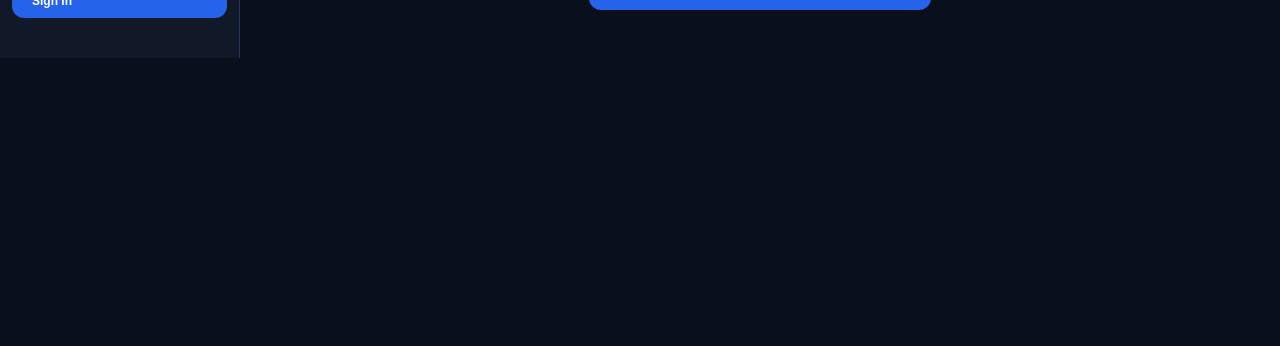
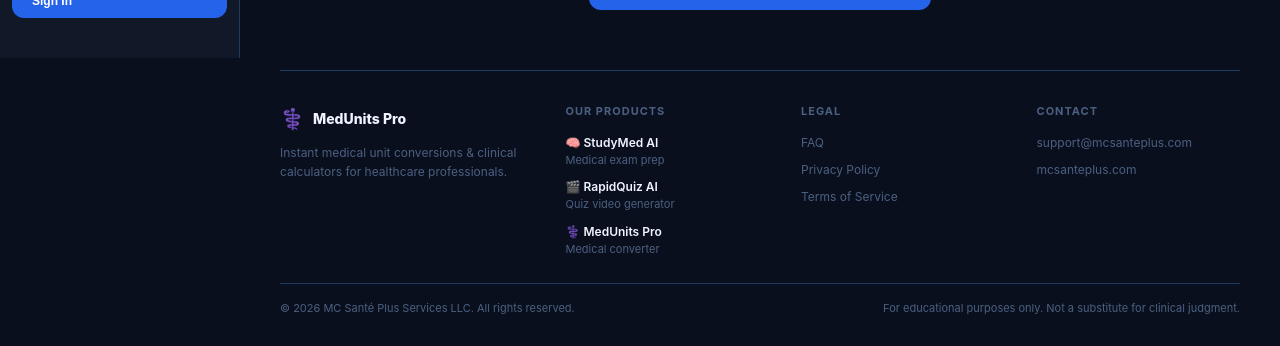
Before and after one commit to Marckens06/medunits-pro, a React (Vite) app: page / in a window 1280 px wide. Shown: the part 742-1088 px from the top of the page. Before the commit the page ends 800 px from the top, so only its background shows below. Built offline with nearby package versions, Linux system fonts and the light colour scheme; no server answers.

Commit message:
feat: add footer with copyright, product links and legal links

```diff
--- a/src/components/Layout.tsx
+++ b/src/components/Layout.tsx
@@ -229,9 +229,93 @@
       {/* Main content */}
       <main className="main-content" style={{
         marginLeft: 240, flex: 1, padding: '32px 40px',
-        maxWidth: 'calc(100vw - 240px)'
+        maxWidth: 'calc(100vw - 240px)',
+        display: 'flex', flexDirection: 'column', minHeight: '100vh'
       }}>
-        <Outlet />
+        <div style={{ flex: 1 }}>
+          <Outlet />
+        </div>
+        {/* Footer */}
+        <footer style={{
+          marginTop: 60, paddingTop: 32,
+          borderTop: '1px solid var(--border)',
+        }}>
+          <div style={{ display: 'flex', flexWrap: 'wrap', gap: 32, marginBottom: 24 }}>
+            {/* Brand */}
+            <div style={{ flex: '1 1 200px' }}>
+              <div style={{ display: 'flex', alignItems: 'center', gap: 8, marginBottom: 8 }}>
+                <span style={{ fontSize: 20 }}>⚕️</span>
+                <span style={{ fontWeight: 800, fontSize: 14 }}>MedUnits Pro</span>
+              </div>
+              <p style={{ fontSize: 12, color: 'var(--text3)', lineHeight: 1.6 }}>
+                Instant medical unit conversions & clinical calculators for healthcare professionals.
+              </p>
+            </div>
+            {/* Our Products */}
+            <div style={{ flex: '1 1 150px' }}>
+              <div style={{ fontSize: 11, fontWeight: 700, color: 'var(--text3)',
+                letterSpacing: 1, marginBottom: 12 }}>OUR PRODUCTS</div>
+              <div style={{ display: 'flex', flexDirection: 'column', gap: 8 }}>
+                {[
+                  { href: 'https://studymedai.com', label: '🧠 StudyMed AI', desc: 'Medical exam prep' },
+                  { href: 'https://mcplusquiz.com', label: '🎬 RapidQuiz AI', desc: 'Quiz video generator' },
+                  { href: 'https://medunits.findtheideas.com', label: '⚕️ MedUnits Pro', desc: 'Medical converter' },
+                ].map(({ href, label, desc }) => (
+                  <a key={href} href={href} target="_blank" rel="noreferrer"
+                    style={{ textDecoration: 'none' }}>
+                    <div style={{ fontSize: 12, color: 'var(--text)', fontWeight: 600 }}>{label}</div>
+                    <div style={{ fontSize: 11, color: 'var(--text3)' }}>{desc}</div>
+                  </a>
+                ))}
+              </div>
+            </div>
+            {/* Legal */}
+            <div style={{ flex: '1 1 150px' }}>
+              <div style={{ fontSize: 11, fontWeight: 700, color: 'var(--text3)',
+                letterSpacing: 1, marginBottom: 12 }}>LEGAL</div>
+              <div style={{ display: 'flex', flexDirection: 'column', gap: 8 }}>
+                {[
+                  { to: '/faq', label: 'FAQ' },
+                  { to: '/privacy', label: 'Privacy Policy' },
+                  { to: '/terms', label: 'Terms of Service' },
+                ].map(({ to, label }) => (
+                  <a key={to} href={to}
+                    style={{ fontSize: 12, color: 'var(--text3)', textDecoration: 'none' }}>
+                    {label}
+                  </a>
+                ))}
+              </div>
+            </div>
+            {/* Contact */}
+            <div style={{ flex: '1 1 150px' }}>
+              <div style={{ fontSize: 11, fontWeight: 700, color: 'var(--text3)',
+                letterSpacing: 1, marginBottom: 12 }}>CONTACT</div>
+              <div style={{ display: 'flex', flexDirection: 'column', gap: 8 }}>
+                <a href="mailto:support@mcsanteplus.com"
+                  style={{ fontSize: 12, color: 'var(--text3)', textDecoration: 'none' }}>
+                  support@mcsanteplus.com
+                </a>
+                <a href="https://mcsanteplus.com" target="_blank" rel="noreferrer"
+                  style={{ fontSize: 12, color: 'var(--text3)', textDecoration: 'none' }}>
+                  mcsanteplus.com
+                </a>
+              </div>
+            </div>
+          </div>
+          {/* Copyright */}
+          <div style={{
+            paddingTop: 16, borderTop: '1px solid var(--border)',
+            display: 'flex', justifyContent: 'space-between', alignItems: 'center',
+            flexWrap: 'wrap', gap: 8
+          }}>
+            <div style={{ fontSize: 11, color: 'var(--text3)' }}>
+              © {new Date().getFullYear()} MC Santé Plus Services LLC. All rights reserved.
+            </div>
+            <div style={{ fontSize: 11, color: 'var(--text3)' }}>
+              For educational purposes only. Not a substitute for clinical judgment.
+            </div>
+          </div>
+        </footer>
       </main>
     </div>
   )
--- a/src/pages/Login.tsx
+++ b/src/pages/Login.tsx
@@ -1,6 +1,6 @@
 import { useState } from 'react'
 import { useNavigate } from 'react-router-dom'
-import { signInWithEmailAndPassword, createUserWithEmailAndPassword, signInWithPopup } from 'firebase/auth'
+import { signInWithEmailAndPassword, createUserWithEmailAndPassword, signInWithPopup, signInWithRedirect, getRedirectResult } from 'firebase/auth'
 import { doc, setDoc } from 'firebase/firestore'
 import { auth, db, googleProvider } from '../utils/firebase'
 
@@ -11,6 +11,18 @@
   const [isSignup, setIsSignup] = useState(false)
   const [error, setError] = useState('')
   const [loading, setLoading] = useState(false)
+
+  // Handle redirect result on mobile
+  useState(() => {
+    getRedirectResult(auth).then(async (result) => {
+      if (result?.user) {
+        await setDoc(doc(db, 'users', result.user.uid), {
+          email: result.user.email, plan: 'free', created_at: new Date().toISOString()
+        }, { merge: true })
+        navigate('/')
+      }
+    }).catch(() => {})
+  })
 
   async function handleSubmit() {
     setLoading(true); setError('')
@@ -31,9 +43,14 @@
 
   async function handleGoogle() {
     try {
-      const { user } = await signInWithPopup(auth, googleProvider)
-      await setDoc(doc(db, 'users', user.uid), { email: user.email, plan: 'free', created_at: new Date().toISOString() }, { merge: true })
-      navigate('/')
+      const isMobile = /iPhone|iPad|iPod|Android/i.test(navigator.userAgent)
+      if (isMobile) {
+        await signInWithRedirect(auth, googleProvider)
+      } else {
+        const { user } = await signInWithPopup(auth, googleProvider)
+        await setDoc(doc(db, 'users', user.uid), { email: user.email, plan: 'free', created_at: new Date().toISOString() }, { merge: true })
+        navigate('/')
+      }
     } catch (e: any) {
       setError(e.message)
     }
```
